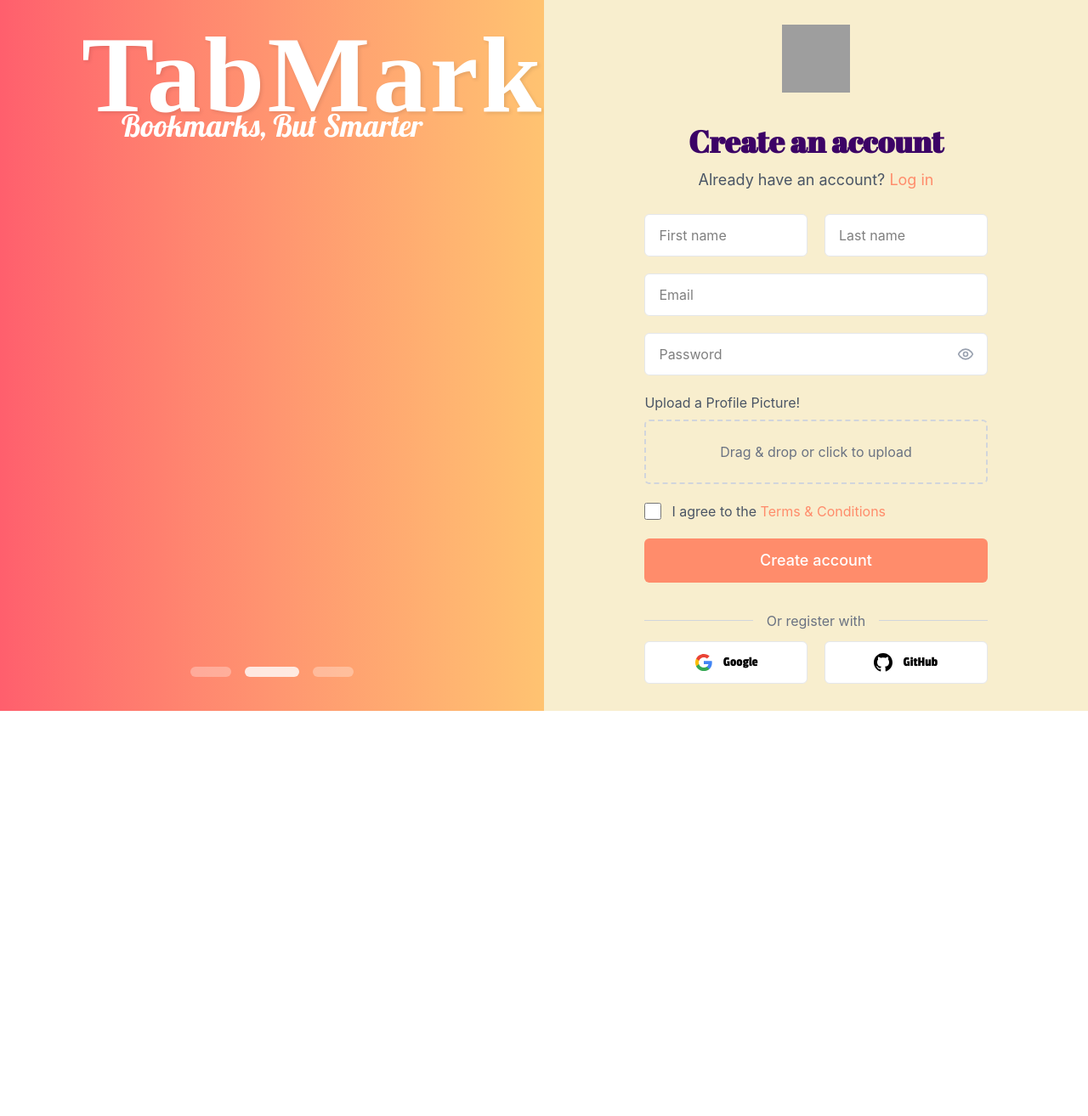
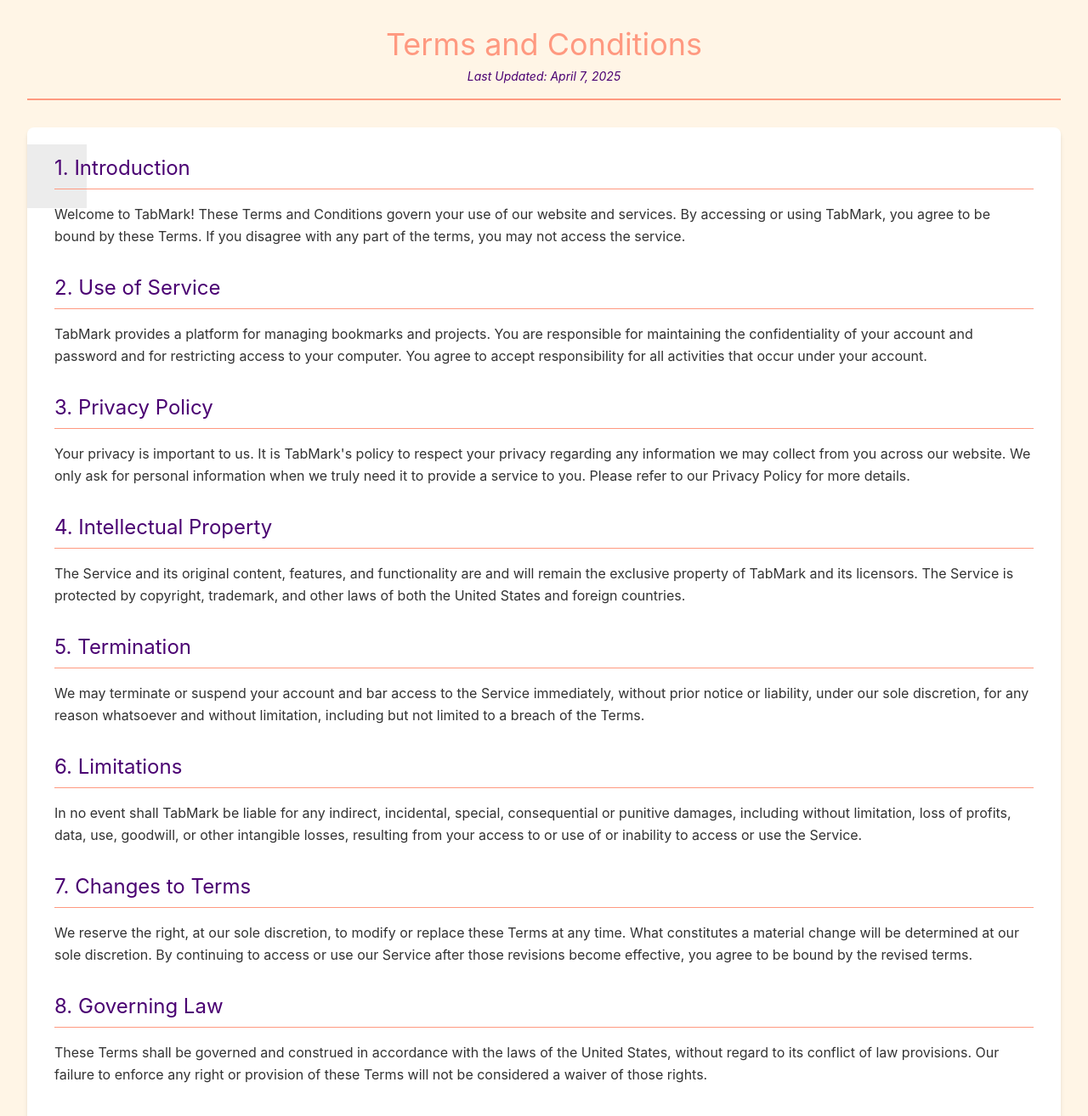
Before and after one commit to CMPT-276-SPRING-2025/final-project-13-bays, a React (Vite) app in the folder frontend/: page /terms in a window 1280 px wide. Shown: the top 1314 px of the page at 85% size. Before the commit the page ends 837 px from the top, so only its background shows below. Built offline with nearby package versions, Linux system fonts and the light colour scheme; grey boxes are pictures that could not be loaded; a web font is replaced by a local one.

Commit message:
Added terms and conditions

```diff
--- a/frontend/src/App.jsx
+++ b/frontend/src/App.jsx
@@ -20,6 +20,7 @@
 import Signup from "./components/Signup"
 import HomePage from './components/home-page'
 import TestDashboard from "./components/TestDashboard"
+import TermsAndConditions from "./components/TermsAndConditions"
 import { BrowserRouter, Routes, Route } from "react-router-dom"
 import "./styles/globalfonts.css"
 
@@ -30,6 +31,8 @@
       <Routes>
         {/* main signup page route */}
         <Route path = "/sign-up" element = {<Signup/>} />
+        {/* main signup page route */}
+        <Route path = "/terms" element = {<TermsAndConditions/>} />
         {/* test dashboard page route */}
         <Route path = "/home-page" element = {<HomePage/>} />
         {/* default page route - signup page */}
--- a/frontend/src/components/Signup.jsx
+++ b/frontend/src/components/Signup.jsx
@@ -1100,7 +1100,7 @@
                   />
                   <label htmlFor="terms" className="text-base text-gray-600 cursor-pointer">
                     I agree to the{" "}
-                    <a href="/terms" className="text-[#FF8C6B] hover:underline cursor-pointer">
+                    <a href="/terms" target="_blank" rel="noopener noreferrer" className="text-[#FF8C6B] hover:underline cursor-pointer">
                       Terms & Conditions
                     </a>
                   </label>
--- /dev/null
+++ b/frontend/src/components/TermsAndConditions.jsx
@@ -0,0 +1,118 @@
+const TermsAndConditions = () => {
+  return (
+    <div className="w-full p-8 bg-[#fff5e6] text-[#333333]">
+      {/* Header */}
+      <div className="text-center mb-8 border-b-2 border-[#ff9980] pb-4">
+        <h1 className="text-[#ff9980] text-4xl mb-2">Terms and Conditions</h1>
+        <p className="text-[#4a0072] italic text-sm">Last Updated: April 7, 2025</p>
+      </div>
+
+      {/* Main Content */}
+      <div className="bg-white p-8 rounded-lg shadow-md mb-8 relative overflow-hidden">
+        {/* Decorative elements */}
+        <div
+          className="absolute -left-20 top-5 w-[150px] h-[150px] opacity-20 pointer-events-none"
+          style={{
+            backgroundImage:
+              "url('https://hebbkx1anhila5yf.public.blob.vercel-storage.com/image-Yb3efO6E8UH3w02RXMO7dourbaWSRe.png')",
+            backgroundSize: "300px auto",
+            backgroundPosition: "-20px -150px",
+            backgroundRepeat: "no-repeat",
+          }}
+        ></div>
+        <div
+          className="absolute -right-20 bottom-5 w-[150px] h-[150px] opacity-20 pointer-events-none"
+          style={{
+            backgroundImage:
+              "url('https://hebbkx1anhila5yf.public.blob.vercel-storage.com/image-Yb3efO6E8UH3w02RXMO7dourbaWSRe.png')",
+            backgroundSize: "300px auto",
+            backgroundPosition: "-1150px -150px",
+            backgroundRepeat: "no-repeat",
+          }}
+        ></div>
+
+        {/* Sections */}
+        <section className="mb-8 relative z-10">
+          <h2 className="text-[#4a0072] border-b border-[#ff9980] pb-2 text-2xl">1. Introduction</h2>
+          <p className="leading-relaxed my-4">
+            Welcome to TabMark! These Terms and Conditions govern your use of our website and services. By accessing or
+            using TabMark, you agree to be bound by these Terms. If you disagree with any part of the terms, you may not
+            access the service.
+          </p>
+        </section>
+
+        <section className="mb-8 relative z-10">
+          <h2 className="text-[#4a0072] border-b border-[#ff9980] pb-2 text-2xl">2. Use of Service</h2>
+          <p className="leading-relaxed my-4">
+            TabMark provides a platform for managing bookmarks and projects. You are responsible for maintaining the
+            confidentiality of your account and password and for restricting access to your computer. You agree to
+            accept responsibility for all activities that occur under your account.
+          </p>
+        </section>
+
+        <section className="mb-8 relative z-10">
+          <h2 className="text-[#4a0072] border-b border-[#ff9980] pb-2 text-2xl">3. Privacy Policy</h2>
+          <p className="leading-relaxed my-4">
+            Your privacy is important to us. It is TabMark's policy to respect your privacy regarding any information we
+            may collect from you across our website. We only ask for personal information when we truly need it to
+            provide a service to you. Please refer to our Privacy Policy for more details.
+          </p>
+        </section>
+
+        <section className="mb-8 relative z-10">
+          <h2 className="text-[#4a0072] border-b border-[#ff9980] pb-2 text-2xl">4. Intellectual Property</h2>
+          <p className="leading-relaxed my-4">
+            The Service and its original content, features, and functionality are and will remain the exclusive property
+            of TabMark and its licensors. The Service is protected by copyright, trademark, and other laws of both the
+            United States and foreign countries.
+          </p>
+        </section>
+
+        <section className="mb-8 relative z-10">
+          <h2 className="text-[#4a0072] border-b border-[#ff9980] pb-2 text-2xl">5. Termination</h2>
+          <p className="leading-relaxed my-4">
+            We may terminate or suspend your account and bar access to the Service immediately, without prior notice or
+            liability, under our sole discretion, for any reason whatsoever and without limitation, including but not
+            limited to a breach of the Terms.
+          </p>
+        </section>
+
+        <section className="mb-8 relative z-10">
+          <h2 className="text-[#4a0072] border-b border-[#ff9980] pb-2 text-2xl">6. Limitations</h2>
+          <p className="leading-relaxed my-4">
+            In no event shall TabMark be liable for any indirect, incidental, special, consequential or punitive
+            damages, including without limitation, loss of profits, data, use, goodwill, or other intangible losses,
+            resulting from your access to or use of or inability to access or use the Service.
+          </p>
+        </section>
+
+        <section className="mb-8 relative z-10">
+          <h2 className="text-[#4a0072] border-b border-[#ff9980] pb-2 text-2xl">7. Changes to Terms</h2>
+          <p className="leading-relaxed my-4">
+            We reserve the right, at our sole discretion, to modify or replace these Terms at any time. What constitutes
+            a material change will be determined at our sole discretion. By continuing to access or use our Service
+            after those revisions become effective, you agree to be bound by the revised terms.
+          </p>
+        </section>
+
+        <section className="mb-8 relative z-10">
+          <h2 className="text-[#4a0072] border-b border-[#ff9980] pb-2 text-2xl">8. Governing Law</h2>
+          <p className="leading-relaxed my-4">
+            These Terms shall be governed and construed in accordance with the laws of the United States, without regard
+            to its conflict of law provisions. Our failure to enforce any right or provision of these Terms will not be
+            considered a waiver of those rights.
+          </p>
+        </section>
+
+        <section className="mb-8 relative z-10">
+          <h2 className="text-[#4a0072] border-b border-[#ff9980] pb-2 text-2xl">9. Contact Us</h2>
+          <p className="leading-relaxed my-4">
+            If you have any questions about these Terms, please contact us at support@tabmark.com.
+          </p>
+        </section>
+      </div>
+    </div>
+  )
+}
+
+export default TermsAndConditions
```
